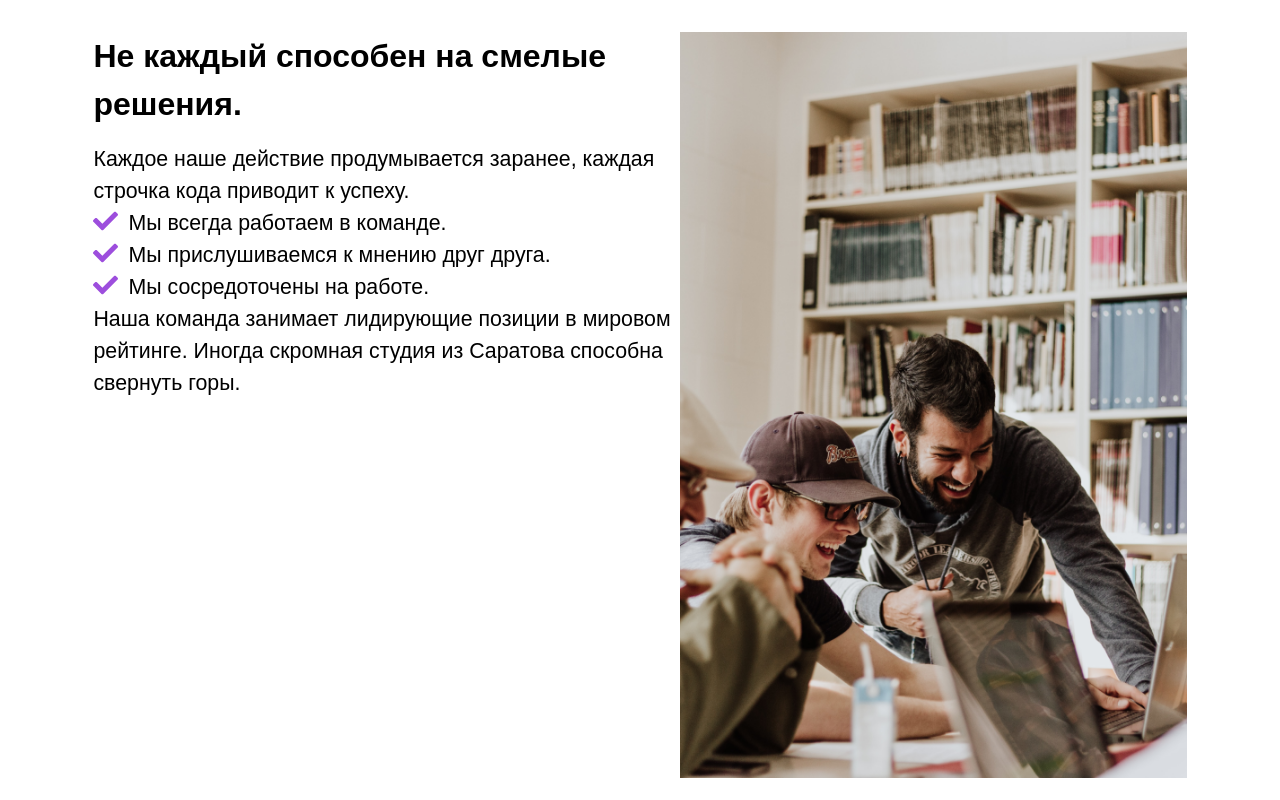
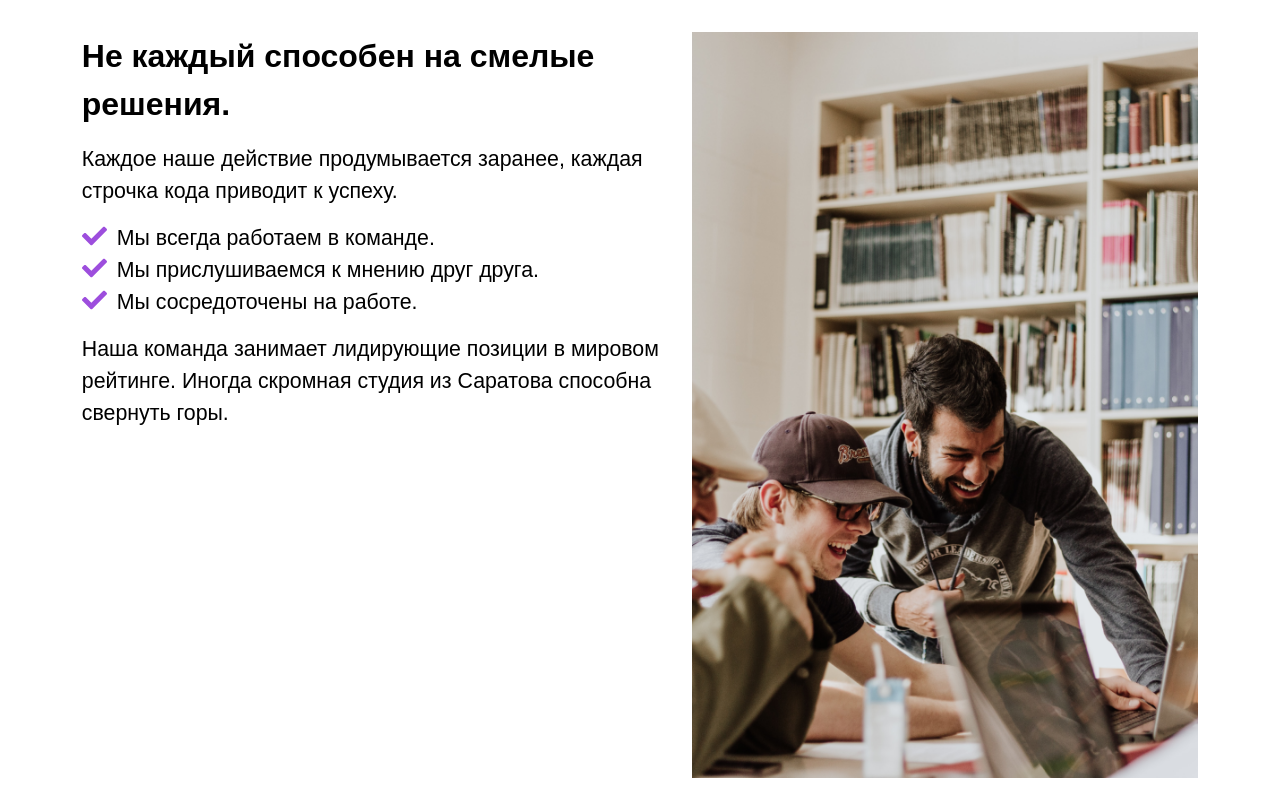
Before and after one commit to YaTeamWeb/YaTeamProject, a React (Vite) app: page / in a window 1280 px wide. Built offline with nearby package versions, Linux system fonts and the light colour scheme.

Commit message:
About часть главной страницы
About часть главной страницы. На всех десктопах должна работать, над другими разрешениями экранов позже стоит поработать.

```diff
--- a/src/App.jsx
+++ b/src/App.jsx
@@ -4,11 +4,11 @@ import { BrowserRouter, Route, Routes } from 'react-router-dom';
 function App() {
 	return (
 		<BrowserRouter>
-			<div className="App flex flex-col items-center justify-center min-h-screen">
+			<main className="App">
 				<Routes>
 					<Route path="/" element={<MainPage />} />
 				</Routes>
-			</div>
+			</main>
 		</BrowserRouter>
 	);
 }
--- a/src/components/MainPageComponents/About/About.jsx
+++ b/src/components/MainPageComponents/About/About.jsx
@@ -10,7 +10,7 @@ export const About = () => {
         <div className={classnames(styles.AboutInfoBlock) + " box-border"}>
 
             <h2 className={styles.AboutInfoBlockTitle + ' subpixel-antialiased'}>Не каждый способен на смелые решения.</h2>
-            <p className={styles.AboutInfoBlockTextElement + ' subpixel-antialiased'}>Каждое наше действие продумывается заранее, каждая строчка кода приводит к успеху.</p>
+            <p className={styles.AboutInfoBlockTextElement_1 + ' ' + styles.AboutInfoBlockTextElement + ' subpixel-antialiased'}>Каждое наше действие продумывается заранее, каждая строчка кода приводит к успеху.</p>
 
             <ul className={styles.AboutInfoBlockList}>
                 <li className='subpixel-antialiased'><SvgIcon name={'listCheck'} size={25} />Мы всегда работаем в команде.</li>
@@ -18,7 +18,7 @@ export const About = () => {
                 <li className='subpixel-antialiased'><SvgIcon name={'listCheck'} size={25} />Мы сосредоточены на работе.</li>
             </ul>
 
-            <p className={styles.AboutInfoBlockTextElement + ' subpixel-antialiased'}>Наша команда занимает лидирующие позиции в мировом рейтинге. Иногда скромная студия из Саратова способна свернуть горы.</p>
+            <p className={styles.AboutInfoBlockTextElement_2 + ' ' + styles.AboutInfoBlockTextElement + ' subpixel-antialiased'}>Наша команда занимает лидирующие позиции в мировом рейтинге. Иногда скромная студия из Саратова способна свернуть горы.</p>
 
         </div>
 
--- a/src/components/MainPageComponents/About/styles.module.css
+++ b/src/components/MainPageComponents/About/styles.module.css
@@ -40,6 +40,8 @@
     color: #000000;
 
     width: 100%;
+
+    margin-bottom: 15px;
 }
 
 .AboutInfoBlockList li {
@@ -58,3 +60,7 @@
 
     width: 100%;
 }
+
+.AboutInfoBlockList {
+    margin-bottom: 15px;
+}
--- a/src/components/MainPageComponents/Hero/Hero.jsx
+++ /dev/null
@@ -1,3 +0,0 @@
-export const Hero = () => {
-    return <div></div>
-}
--- a/src/pages/MainPage.jsx
+++ b/src/pages/MainPage.jsx
@@ -1,13 +1,22 @@
 import React from 'react';
 import { SvgIcon } from '../components/UI/index.jsx';
-import { Hero } from '../components/MainPageComponents/Hero/Hero';
 import { About } from '../components/MainPageComponents/About/About';
 
 const MainPage = () => {
 	return (
 		<div>
-			<Hero/>
 			<About/>
+			{/*<ul className="flex items-center justify-center">
+				<li>
+					<SvgIcon className="fill-primary" name={'speed'} size={40} />
+				</li>
+				<li>
+					<SvgIcon name={'medal'} size={40} />
+				</li>
+				<li>
+					<SvgIcon name={'design'} size={40} />
+				</li>
+			</ul>*/}
 		</div>
 	);
 };
```
